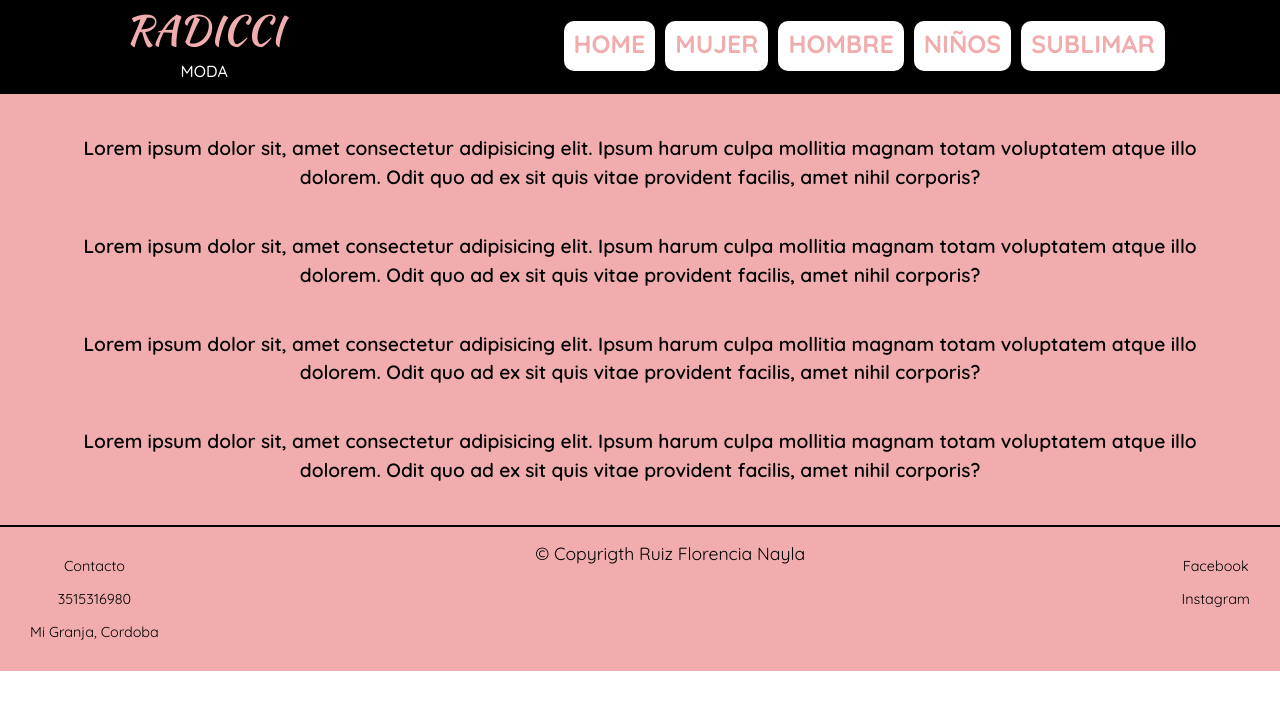
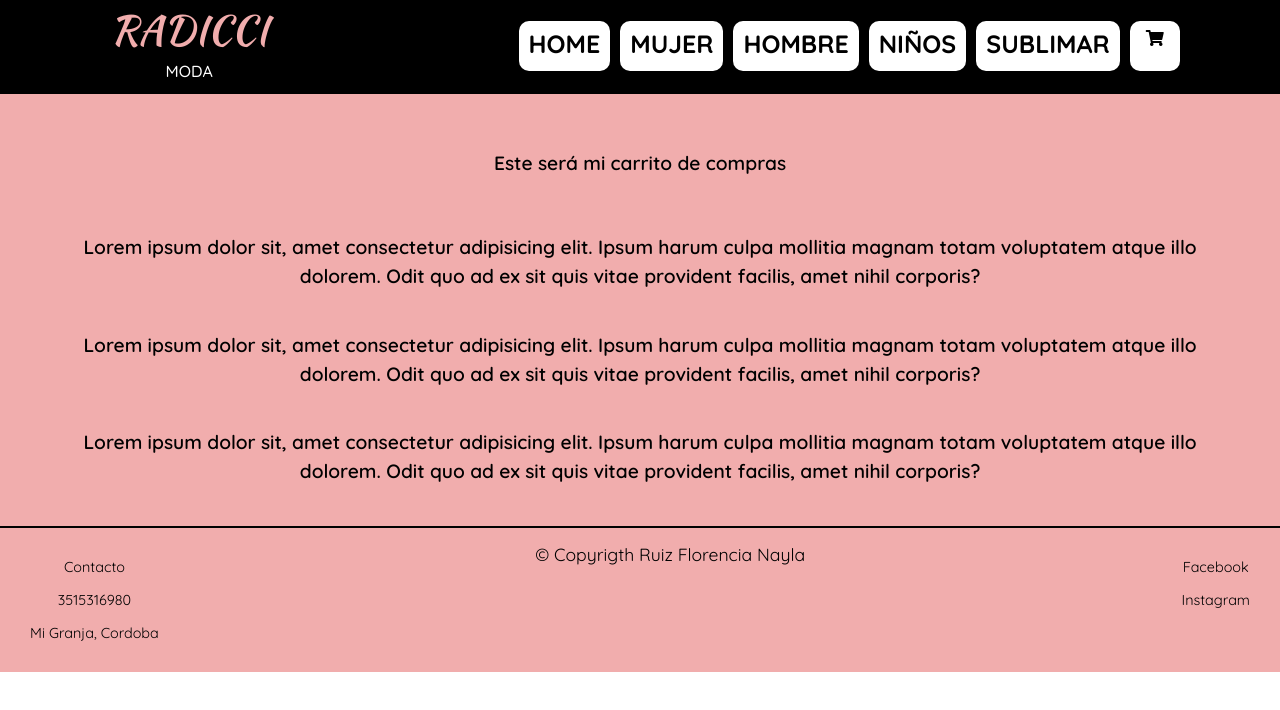
Before and after one commit to FLORNR/preyecto-final-react, a React (Create React App) app: page / in a window 1280 px wide. Shown: the top 710 px of the page. Built offline with nearby package versions, Linux system fonts and the light colour scheme.

Commit message:
Desafio clase 3

```diff
--- a/public/index.html
+++ b/public/index.html
@@ -7,9 +7,9 @@
     <meta name="theme-color" content="#000000" />
     <meta
       name="description"
-      content="Web site created using create-react-app"
-    />
+      content="Web site created using create-react-app"/>
     <link rel="apple-touch-icon" href="%PUBLIC_URL%/logo192.png" />
+    <link rel="stylesheet" href="https://pro.fontawesome.com/releases/v5.10.0/css/all.css" integrity="sha384-AYmEC3Yw5cVb3ZcuHtOA93w35dYTsvhLPVnYs9eStHfGJvOvKxVfELGroGkvsg+p" crossorigin="anonymous"/>
     <link rel="preconnect" href="https://fonts.googleapis.com">
     <link rel="preconnect" href="https://fonts.gstatic.com" crossorigin>
     <link href="https://fonts.googleapis.com/css2?family=Kaushan+Script&family=Quicksand:wght@300;400;500;600;700&display=swap" rel="stylesheet">
--- /dev/null
+++ b/src/components/CartWidget.js
@@ -0,0 +1,11 @@
+import cssNavBar from "../css/navbar.css"
+
+function cartIco () {
+    return (
+    <div className="cartIco">
+        <i class="fas fa-shopping-cart"></i>
+    </div>
+    )
+};
+
+export default cartIco;
--- /dev/null
+++ b/src/components/ItemListConteiner.js
@@ -0,0 +1,10 @@
+function ItemList (props) {
+
+    return (
+    <div>
+        <p>{props.greeting}</p>
+    </div>
+    )
+};
+
+export default ItemList
--- a/src/components/main.js
+++ b/src/components/main.js
@@ -1,10 +1,11 @@
 import cssMain from "../css/main.css"
+import ItemList from "./ItemListConteiner"
 
 function main() {
     return (
         <>
         <div className="texto">
-            Lorem ipsum dolor sit, amet consectetur adipisicing elit. Ipsum harum culpa mollitia magnam totam voluptatem atque illo dolorem. Odit quo ad ex sit quis vitae provident facilis, amet nihil corporis?
+           <ItemList greeting= "Este será mi carrito de compras"/>
         </div>
         <div className="texto">
             Lorem ipsum dolor sit, amet consectetur adipisicing elit. Ipsum harum culpa mollitia magnam totam voluptatem atque illo dolorem. Odit quo ad ex sit quis vitae provident facilis, amet nihil corporis?
--- a/src/components/navbar.js
+++ b/src/components/navbar.js
@@ -1,4 +1,5 @@
 import Logo from "./logo.js";
+import Icono from "./CartWidget"
 import cssNavbar from "../css/navbar.css"
 
 function NavBar () {
@@ -11,6 +12,7 @@ function NavBar () {
                <li><a href="#">HOMBRE</a></li>
                <li><a href="#">NIÑOS</a></li>
                <li><a href="#">SUBLIMAR</a></li>
+               <li><Icono/></li>
             </ul>
        </nav>
     )
--- a/src/css/navbar.css
+++ b/src/css/navbar.css
@@ -1,7 +1,7 @@
 .estiloMenu li a{
     text-decoration: none;
     font-size:25px;
-    color: rgb(241, 173, 173);
+    color: black;
     font-family: 'Quicksand', sans-serif;
     font-weight: 700;
 }
@@ -25,3 +25,8 @@ nav {
     justify-content: space-around;
     border-bottom: 2px solid black;
 }
+
+.cartIco {
+    width: 30px;
+
+}
```
